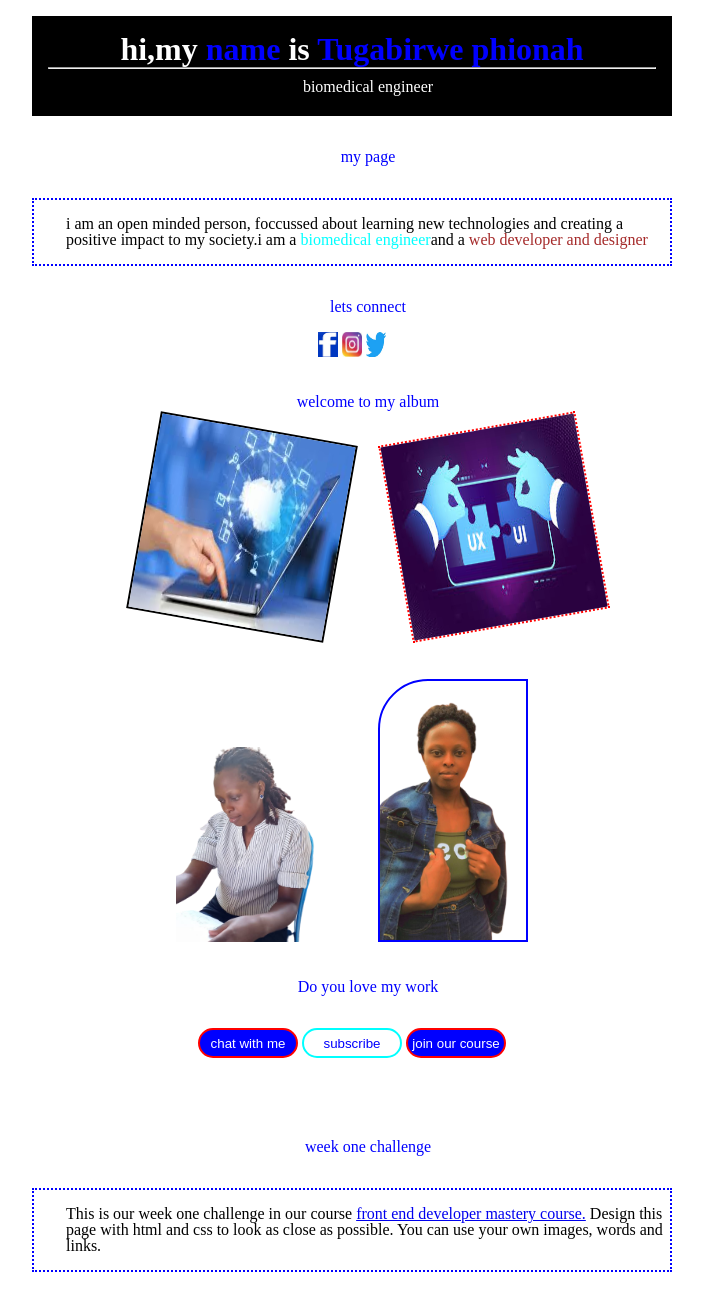
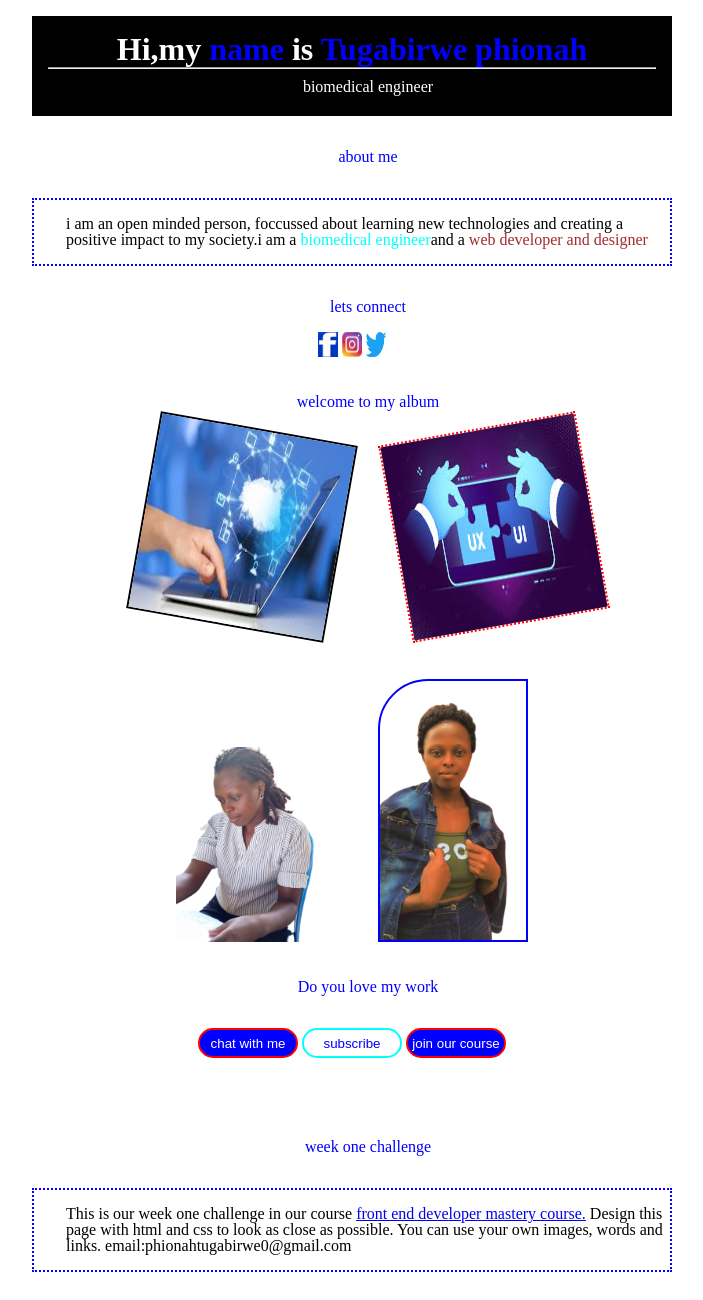
Before and after one commit to PhionahTugabirwe/week-1-challenge, a plain HTML site: page index.html in a window 1280 px wide. Shown: the whole page, without its empty margins (288-991 px from the left). Drawn offline with Linux system fonts and the light colour scheme.

Commit message:
added my email

```diff
--- a/index.html
+++ b/index.html
@@ -9,11 +9,11 @@
   </head>
   <body>
     <div class="header">
-      <h1>hi,my <span>name</span> is <span>Tugabirwe phionah</span></h1>
+      <h1>Hi,my <span>name</span> is <span>Tugabirwe phionah</span></h1>
       <hr />
       <p>biomedical engineer</p>
     </div>
-    <p class="about">my page</p>
+    <p class="about">about me</p>
     <div class="paragraph"><p>i am an open minded person, foccussed about learning new technologies and creating a positive impact to my society.i am a <span class="profession"> biomedical engineer</span>and a    <span class="prof"> web developer and designer</span></p></div>
 
     <p class="about">lets connect</p>
@@ -38,7 +38,8 @@
       <button class="but1"><a href="/">join our course</a></button>
     </div>
     <p class="about">week one challenge</p>
-    <div class="paragraph"><p>This is our week one challenge in our course <a href="/">front end developer mastery course.</a> Design this page with html and css to look as close as possible. You can use your own images, words and links.</p></div>
+    <div class="paragraph"><p>This is our week one challenge in our course <a href="/">front end developer mastery course.</a> Design this page with html and css to look as close as possible. You can use your own images, words and links. email:phionahtugabirwe0@gmail.com
+    </p></div>
 
     </div>
 
```
